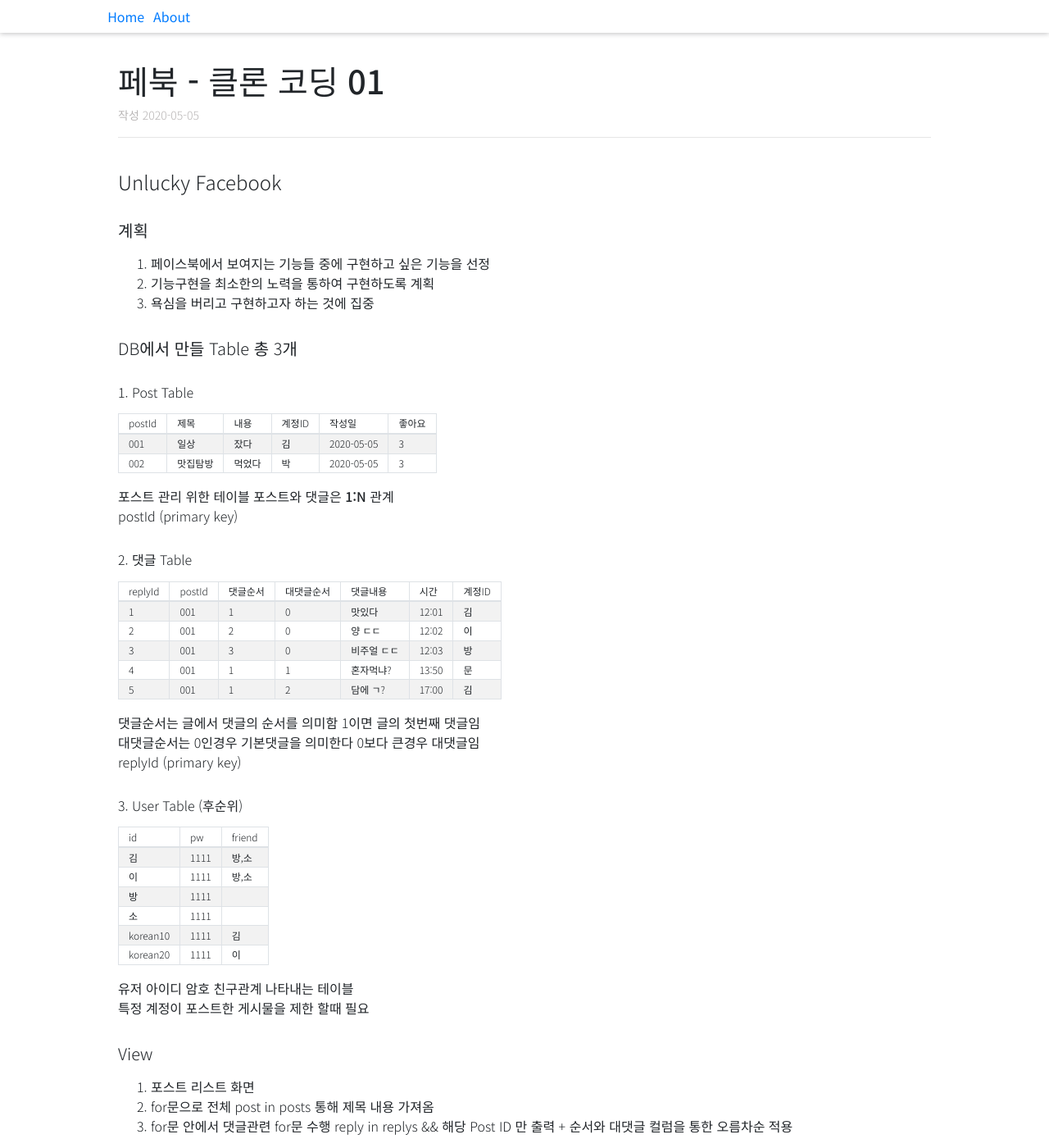
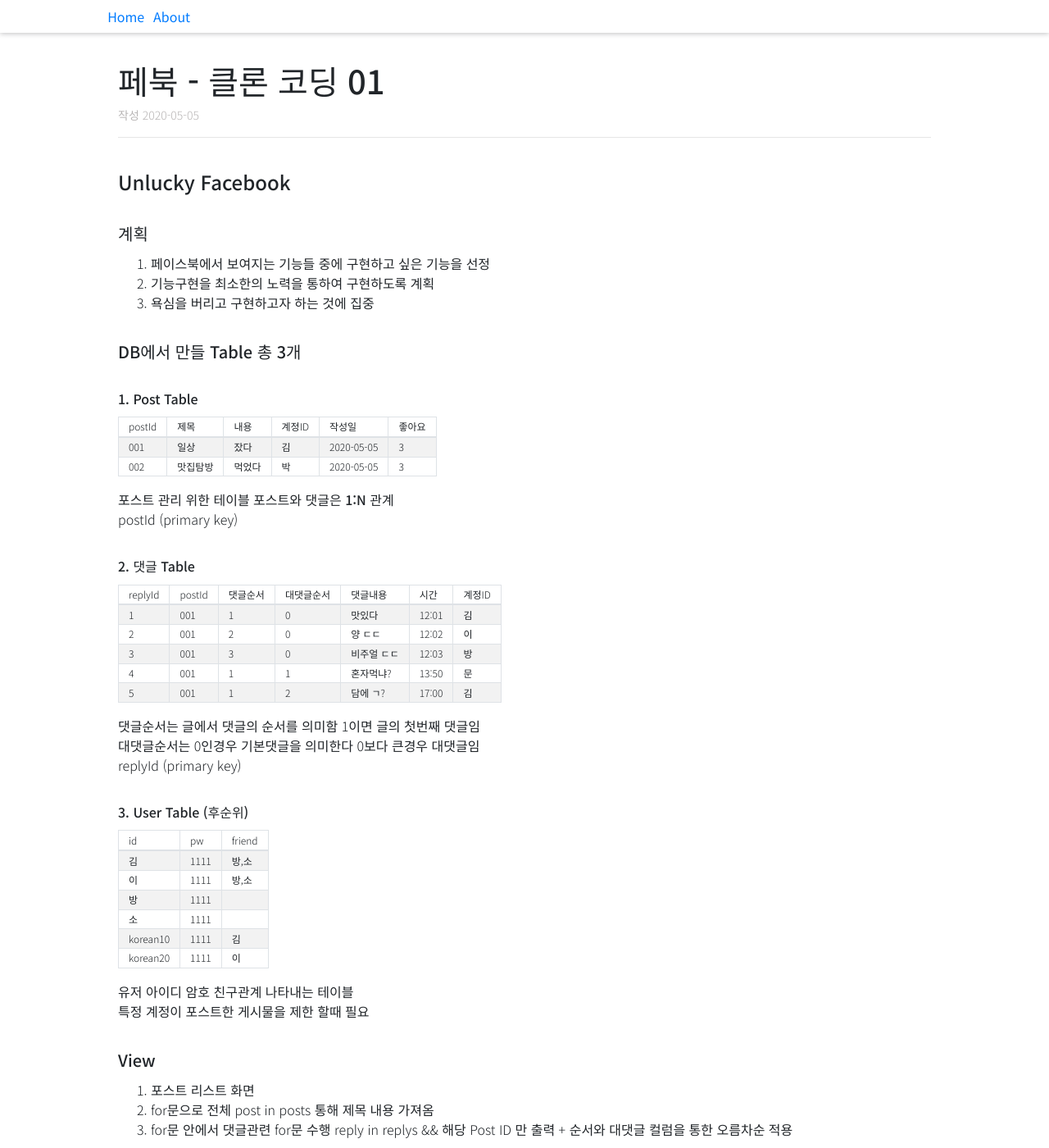
Before and after one commit to waonta/wati2.github.io, a Jekyll site: the page built from _posts/2020-05-05-ufb01.md, in a window 1280 px wide and 1400 px high. Shown: the whole window at 82% size. Built offline with Jekyll 4.4.1, drawn with Linux system fonts in a browser that asks for light colours; some web fonts are replaced.

Commit message:
edit h tag css attribute

```diff
--- a/_sass/page-post.scss
+++ b/_sass/page-post.scss
@@ -30,9 +30,9 @@
 
     h1,h2,h3,h4,h5,h6 {
     position: relative;
-    margin-top: 2rem;
-    margin-bottom: 1rem;
-    font-weight: 300;
+    margin-top: 2.25rem;
+    margin-bottom: 0.75rem;
+    font-weight: 500;
     }
 
     ul {
```
